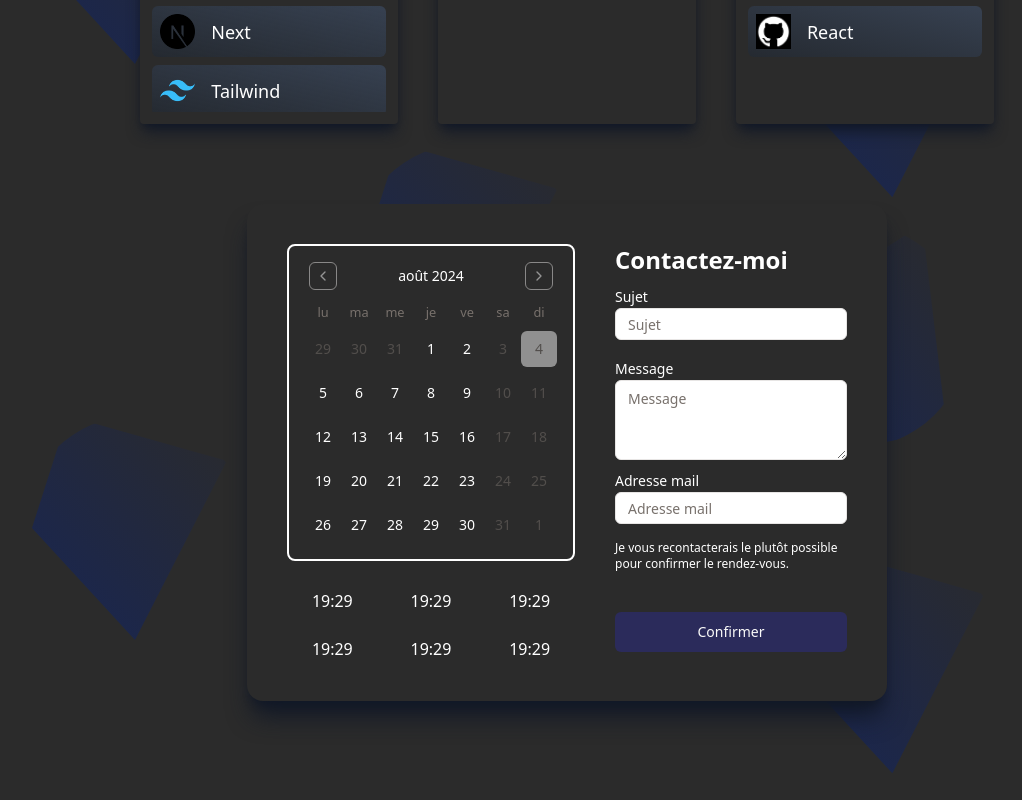
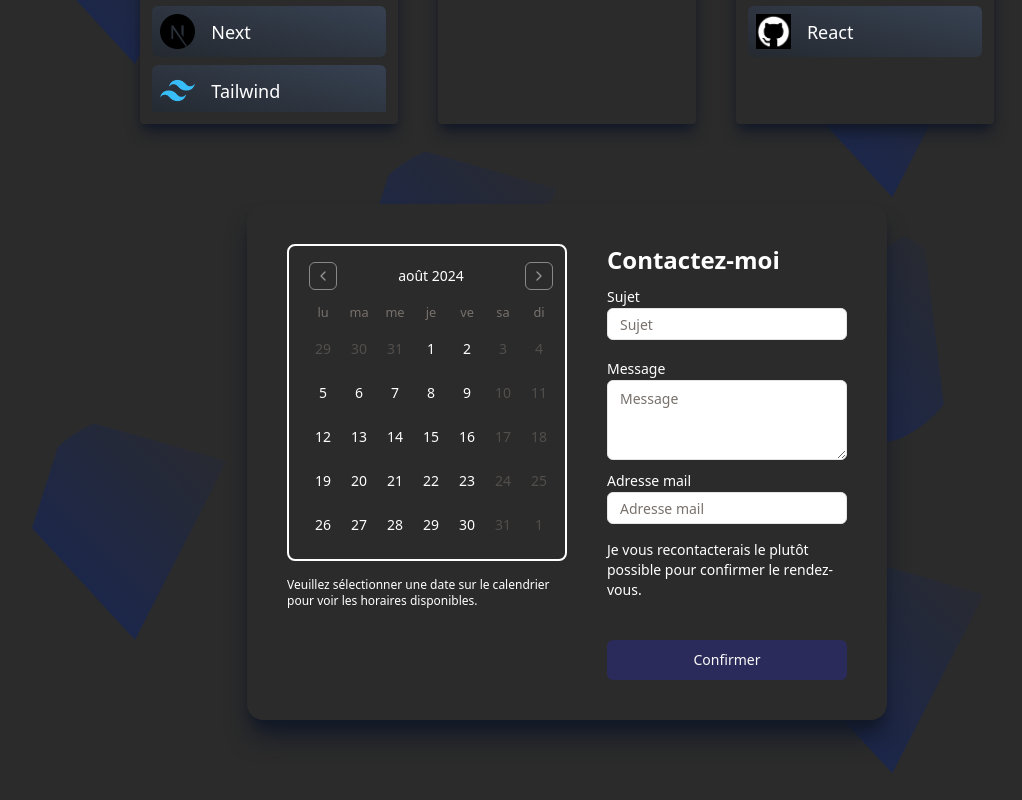
Before and after one commit to Eikjos/portfolio, a Next.js app: page / in a window 1280 px wide. Shown: the part 560-1360 px from the top of the page, without its empty margins (73-1095 px from the left). Built offline with nearby package versions, Linux system fonts and the light colour scheme.

Commit message:
feat: add get appointment

```diff
--- /dev/null
+++ b/app/api/appointments/route.ts
@@ -0,0 +1,17 @@
+import { getAppointmentByDate } from "@/lib/prisma";
+import { NextRequest, NextResponse } from "next/server";
+
+export async function GET(request: NextRequest) {
+  const date = request.nextUrl.searchParams.get("date");
+  if (!date) {
+    return new NextResponse(JSON.stringify({ error: "Invalid Date" }), {
+      status: 400,
+      headers: { "Content-Type": "application/json" },
+    });
+  }
+  const appointments = await getAppointmentByDate(new Date(date as string));
+  return new NextResponse(JSON.stringify(appointments), {
+    status: 200,
+    headers: { "Content-Type": "application/json" },
+  });
+}
--- a/components/molecules/photo-me.tsx
+++ b/components/molecules/photo-me.tsx
@@ -11,6 +11,7 @@ export const PhotoMe = ({ size }: PhotoMeProps) => {
     >
       <Image
         src="/assets/me.png"
+        priority
         width={size}
         height={size}
         alt="photo of me"
--- a/components/molecules/time-picker.tsx
+++ b/components/molecules/time-picker.tsx
@@ -7,6 +7,16 @@ type TimePickerProps = {
 };
 
 const TimePicker = ({ values, className }: TimePickerProps) => {
+  if (values.length === 0) {
+    return (
+      <div className="mt-4">
+        <p className="text-xs">
+          Veuillez sélectionner une date sur le calendrier pour voir les
+          horaires disponibles.
+        </p>
+      </div>
+    );
+  }
   return (
     <div
       className={twMerge(
--- a/components/organims/appointment.tsx
+++ b/components/organims/appointment.tsx
@@ -2,6 +2,7 @@
 
 import { AppointmentData } from "@/types/appointment";
 import { zodResolver } from "@hookform/resolvers/zod";
+import { Appointment as AppointmentEntity } from "@prisma/client";
 import { fr } from "date-fns/locale";
 import daysjs from "dayjs";
 import { useState } from "react";
@@ -21,7 +22,41 @@ const AppointmentSchema = z.object({
   date: z.date({ required_error: "Required" }),
 }) satisfies z.ZodType<AppointmentData>;
 
+const getAppointmentsByDate = async (
+  date: Date
+): Promise<AppointmentEntity[]> => {
+  const response = await fetch(`/api/appointments?date=${date.toISOString()}`);
+  const appointments = (await response.json()) as AppointmentEntity[];
+  return appointments;
+};
+
+const getAvailableDate = async (date: Date) => {
+  const appointments = await getAppointmentsByDate(date).then((items) =>
+    items.map((item) => item.date)
+  );
+  const startDate = new Date(date.setHours(9, 30, 0, 0));
+  const endDate = new Date(date.setHours(17, 30, 0, 0));
+  const invalidDates: Date[] = [
+    new Date(date.setHours(12, 0, 0, 0)),
+    new Date(date.setHours(12, 30, 0, 0)),
+    new Date(date.setHours(13, 0, 0, 0)),
+    new Date(date.setHours(13, 30, 0, 0)),
+    new Date(date.setHours(14, 0, 0, 0)),
+    ...appointments,
+  ];
+  const initialValues = [];
+  let currentDate = startDate;
+  while (currentDate <= endDate) {
+    if (!invalidDates.some((e) => e.getTime() === currentDate.getTime())) {
+      initialValues.push(currentDate);
+    }
+    currentDate = daysjs(currentDate.toString()).add(30, "minute").toDate();
+  }
+  return initialValues;
+};
+
 const Appointment = () => {
+  const [availableDates, setAvailablesDate] = useState<Date[]>([]);
   const [date, setDate] = useState<Date>();
   const form = useForm<AppointmentData>({
     resolver: zodResolver(AppointmentSchema),
@@ -33,7 +68,17 @@ const Appointment = () => {
     },
   });
 
-  const onChangeDate = (value: Date | undefined) => setDate(value!);
+  const onChangeDate = async (value: Date | undefined) => {
+    setDate(value!);
+    if (value === undefined) {
+      setAvailablesDate([]);
+    } else {
+      getAvailableDate(value!).then((items) => {
+        console.log("allo");
+        setAvailablesDate(items);
+      });
+    }
+  };
 
   const onSubmit = (value: AppointmentData) => {
     console.log(value);
@@ -41,7 +86,7 @@ const Appointment = () => {
 
   return (
     <div className="w-1/2 mx-auto p-10 flex flex-row gap-10 rounded-2xl shadow-xl shadow-gray-900 bg-secondary">
-      <div>
+      <div className="w-1/2">
         <Calendar
           mode="single"
           locale={fr}
@@ -53,23 +98,7 @@ const Appointment = () => {
           onSelect={onChangeDate}
           className="text-white border-2 border-white p-4 rounded-lg"
         />
-        <TimePicker
-          className="mt-5"
-          values={[
-            new Date(),
-            new Date(),
-            new Date(),
-            new Date(),
-            new Date(),
-            new Date(),
-            new Date(),
-            new Date(),
-            new Date(),
-            new Date(),
-            new Date(),
-            new Date(),
-          ]}
-        />
+        <TimePicker className="mt-5" values={availableDates} />
       </div>
       <Form {...form}>
         <form onSubmit={form.handleSubmit(onSubmit)} className="w-1/2">
@@ -97,7 +126,7 @@ const Appointment = () => {
             placeholder="Adresse mail"
             className="mt-2"
           />
-          <p className="text-white mt-4 text-xs">
+          <p className="text-white mt-4 text-sm">
             Je vous recontacterais le plutôt possible pour confirmer le
             rendez-vous.
           </p>
--- a/components/ui/calendar.tsx
+++ b/components/ui/calendar.tsx
@@ -44,7 +44,6 @@ function Calendar({
         day_range_end: "day-range-end",
         day_selected:
           "bg-primary text-primary-foreground hover:bg-primary hover:text-primary-foreground focus:bg-primary focus:text-primary-foreground",
-        day_today: "bg-accent text-accent-foreground",
         day_outside:
           "day-outside text-muted-foreground opacity-50 aria-selected:bg-accent/50 aria-selected:text-muted-foreground aria-selected:opacity-30",
         day_disabled: "text-muted-foreground opacity-50",
--- a/lib/prisma.ts
+++ b/lib/prisma.ts
@@ -1,4 +1,4 @@
-import { PrismaClient } from "@prisma/client";
+import { Appointment, PrismaClient } from "@prisma/client";
 
 const prismaClientSingleton = () => {
   return new PrismaClient();
@@ -43,3 +43,14 @@ export async function getProjects() {
     ],
   });
 }
+
+export async function getAppointmentByDate(date: Date): Promise<Appointment[]> {
+  return await prisma.appointment.findMany({
+    where: {
+      date: {
+        gte: new Date(date.setHours(0, 0, 0, 0)),
+        lt: new Date(date.setHours(23, 59, 59, 999)),
+      },
+    },
+  });
+}
--- a/package.json
+++ b/package.json
@@ -10,7 +10,7 @@
   },
   "dependencies": {
     "@hookform/resolvers": "^3.9.0",
-    "@prisma/client": "^5.16.0",
+    "@prisma/client": "^5.18.0",
     "@radix-ui/react-label": "^2.1.0",
     "@radix-ui/react-slot": "^1.1.0",
     "@radix-ui/react-switch": "^1.1.0",
```
Also changed, not shown: 2 other files (tests, documents, lock files or other folders).
